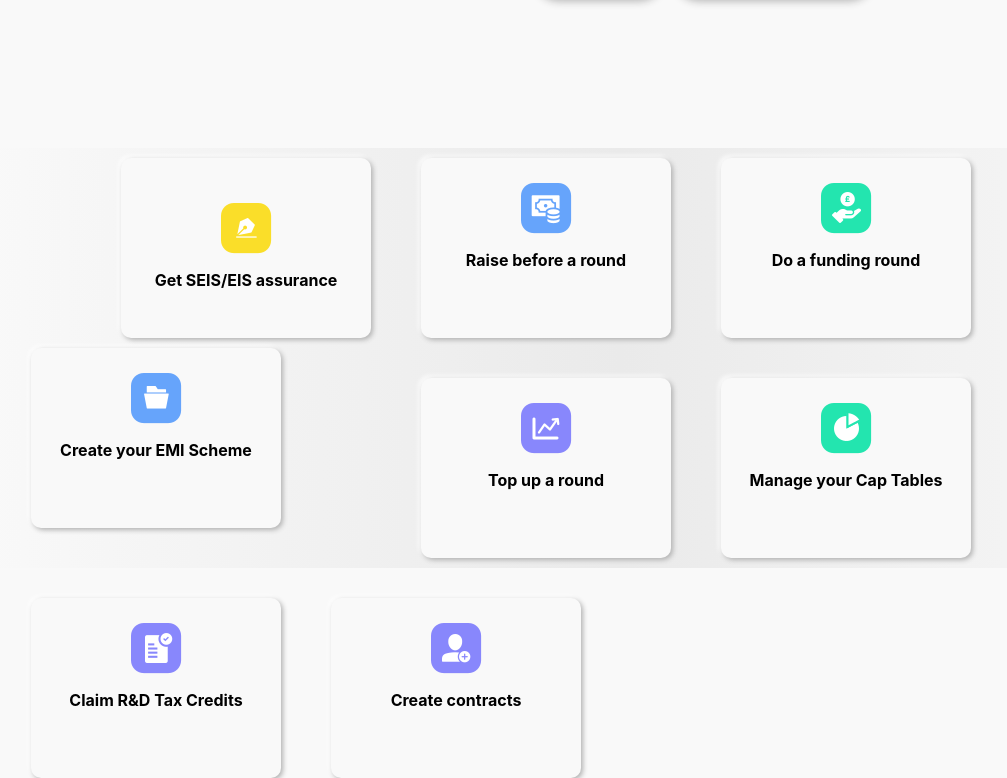
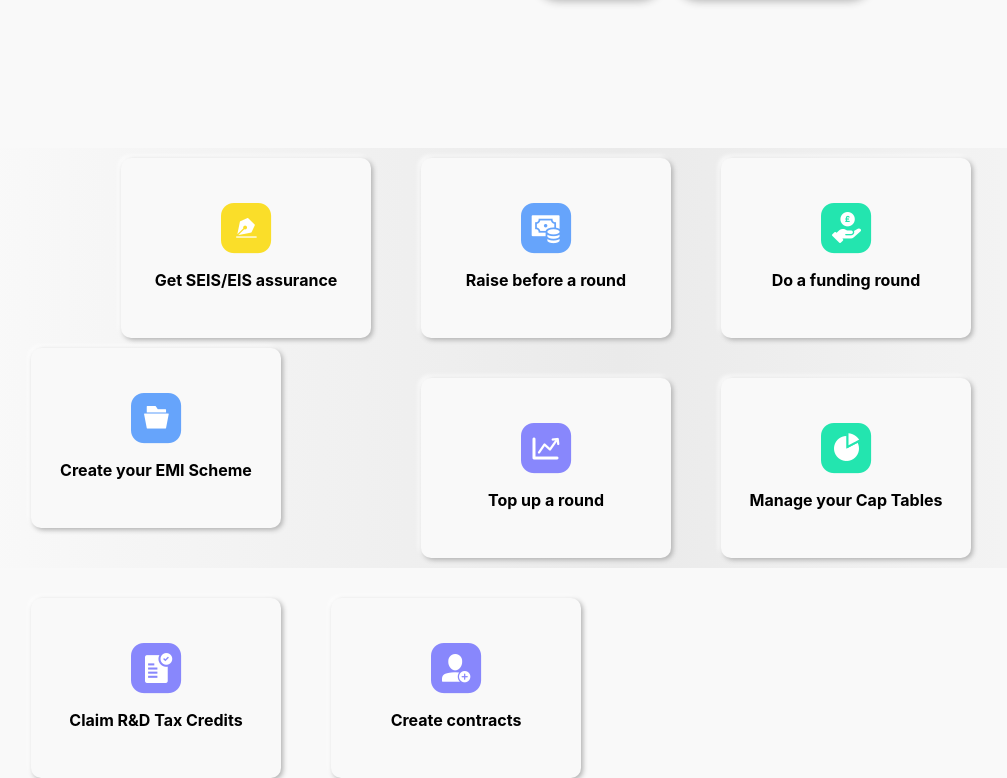
Before and after one commit to MilanP5G/seedlegals, a React (Create React App) app: page / in a window 1280 px wide. Shown: the part 578-1356 px from the top of the page, without its empty margins (19-1026 px from the left). Built offline with nearby package versions, Linux system fonts and the light colour scheme.

Commit message:
repositioned feature images

```diff
--- a/src/styling/main.css
+++ b/src/styling/main.css
@@ -128,6 +128,7 @@ body {
 
 .feature-raise img {
   display: block;
+  margin-top: 20px;
   margin-left: auto;
   margin-right: auto;
 }
@@ -154,6 +155,7 @@ body {
 
 .feature-funding img {
   display: block;
+  margin-top: 20px;
   margin-left: auto;
   margin-right: auto;
 }
@@ -180,6 +182,7 @@ body {
 
 .feature-emi img {
   display: block;
+  margin-top: 20px;
   margin-left: auto;
   margin-right: auto;
 }
@@ -206,6 +209,7 @@ body {
 
 .feature-topup img {
   display: block;
+  margin-top: 20px;
   margin-left: auto;
   margin-right: auto;
 }
@@ -232,6 +236,7 @@ body {
 
 .feature-cap img {
   display: block;
+  margin-top: 20px;
   margin-left: auto;
   margin-right: auto;
 }
@@ -258,6 +263,7 @@ body {
 
 .feature-tax img {
   display: block;
+  margin-top: 20px;
   margin-left: auto;
   margin-right: auto;
 }
@@ -284,6 +290,7 @@ body {
 
 .feature-contracts img {
   display: block;
+  margin-top: 20px;
   margin-left: auto;
   margin-right: auto;
 }
```
